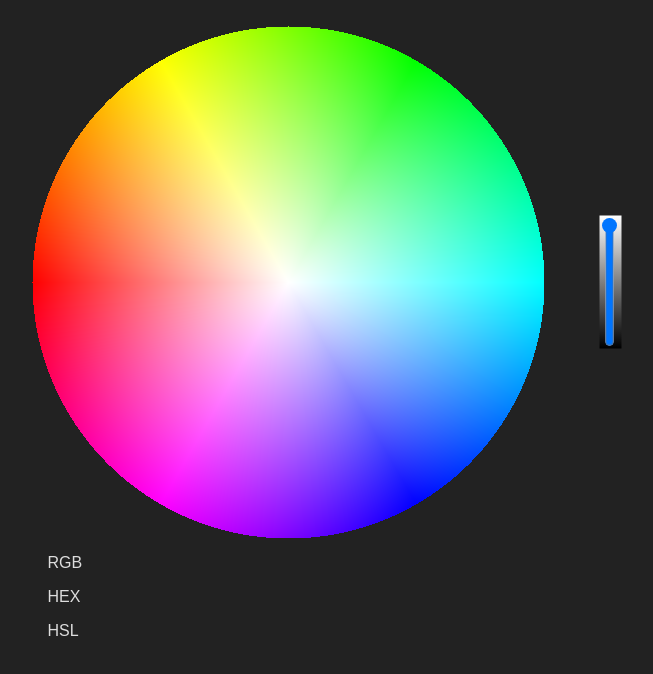
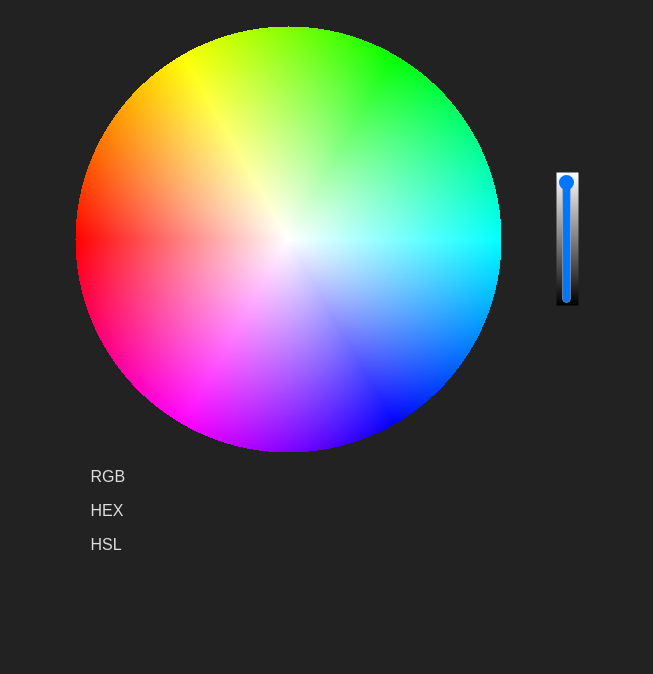
Before and after one commit to joyfulstick/palette, a React (Create React App) app: page / in a window 1280 px wide. Shown: the top 674 px of the page, without its empty margins (286-939 px from the left). Built offline with nearby package versions, Linux system fonts and the light colour scheme; the HTML template or start-up script is replaced by a standard one.

Commit message:
Dynamically setting the radius

```diff
--- a/src/containers/Palette/Palette.js
+++ b/src/containers/Palette/Palette.js
@@ -8,7 +8,9 @@ import './Palette.css'
 class Palette extends React.Component {
   state = {
     value: 1,
-    radius: Math.round(window.innerWidth / 5),
+    radius: window.innerWidth > window.innerHeight
+    ? Math.round(window.innerWidth / 6)
+    : Math.round(window.innerHeight / 6),
     colors: {
       rgb: '',
       hex: '',
@@ -19,10 +21,22 @@ class Palette extends React.Component {
 
   componentDidMount() {
     this.updateCanvas()
+    window.addEventListener('resize', () => this.setRadius())
   }
 
   componentDidUpdate() {
     this.updateCanvas()
+  }
+
+  componentWillUnmount() {
+    window.removeEventListener('resize', () => this.setRadius())
+  }
+
+  setRadius() {
+    const radius = window.innerWidth > window.innerHeight
+    ? Math.round(window.innerWidth / 6)
+    : Math.round(window.innerHeight / 6)
+    this.setState({radius})
   }
 
   updateCanvas() {
```
